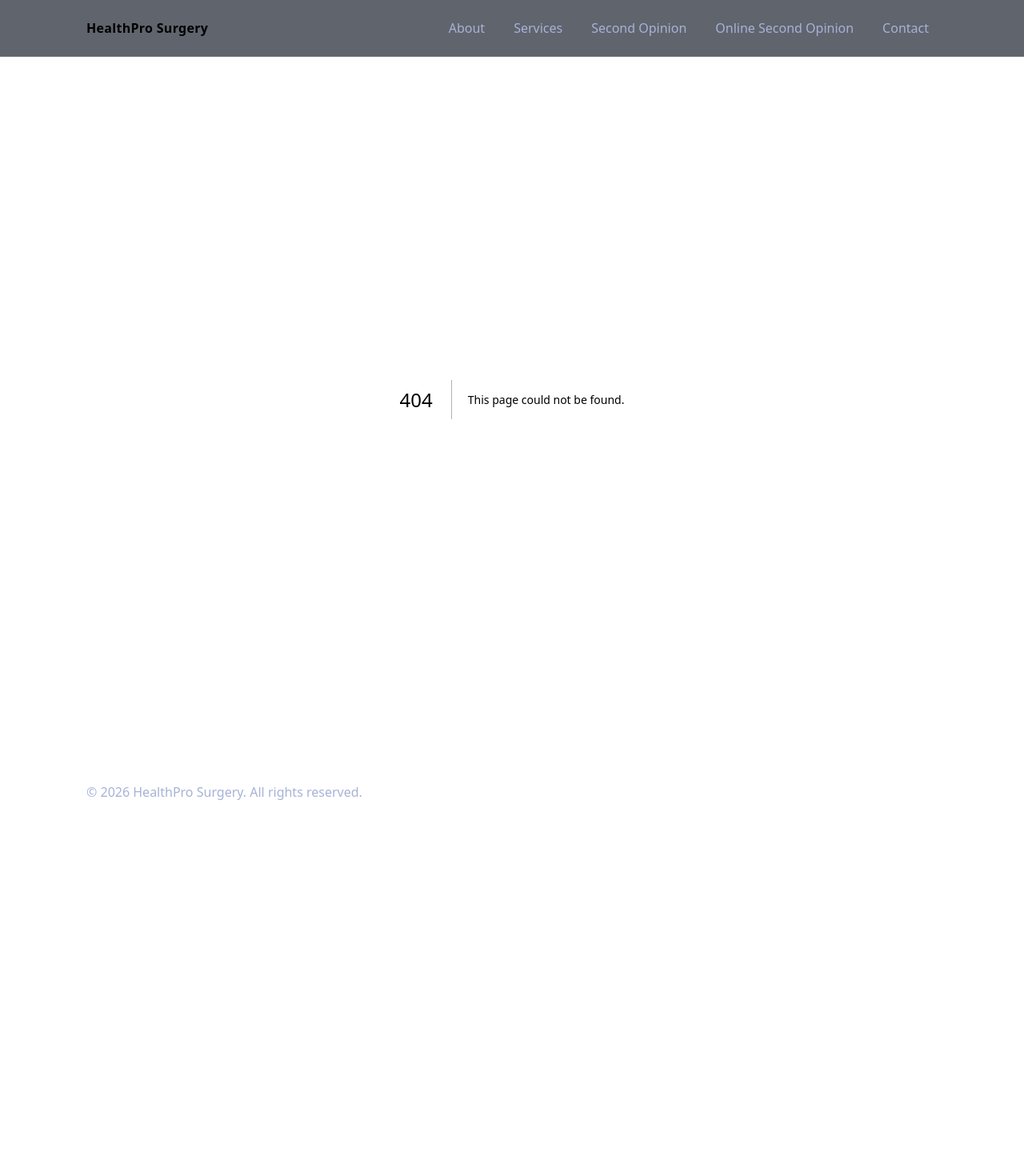
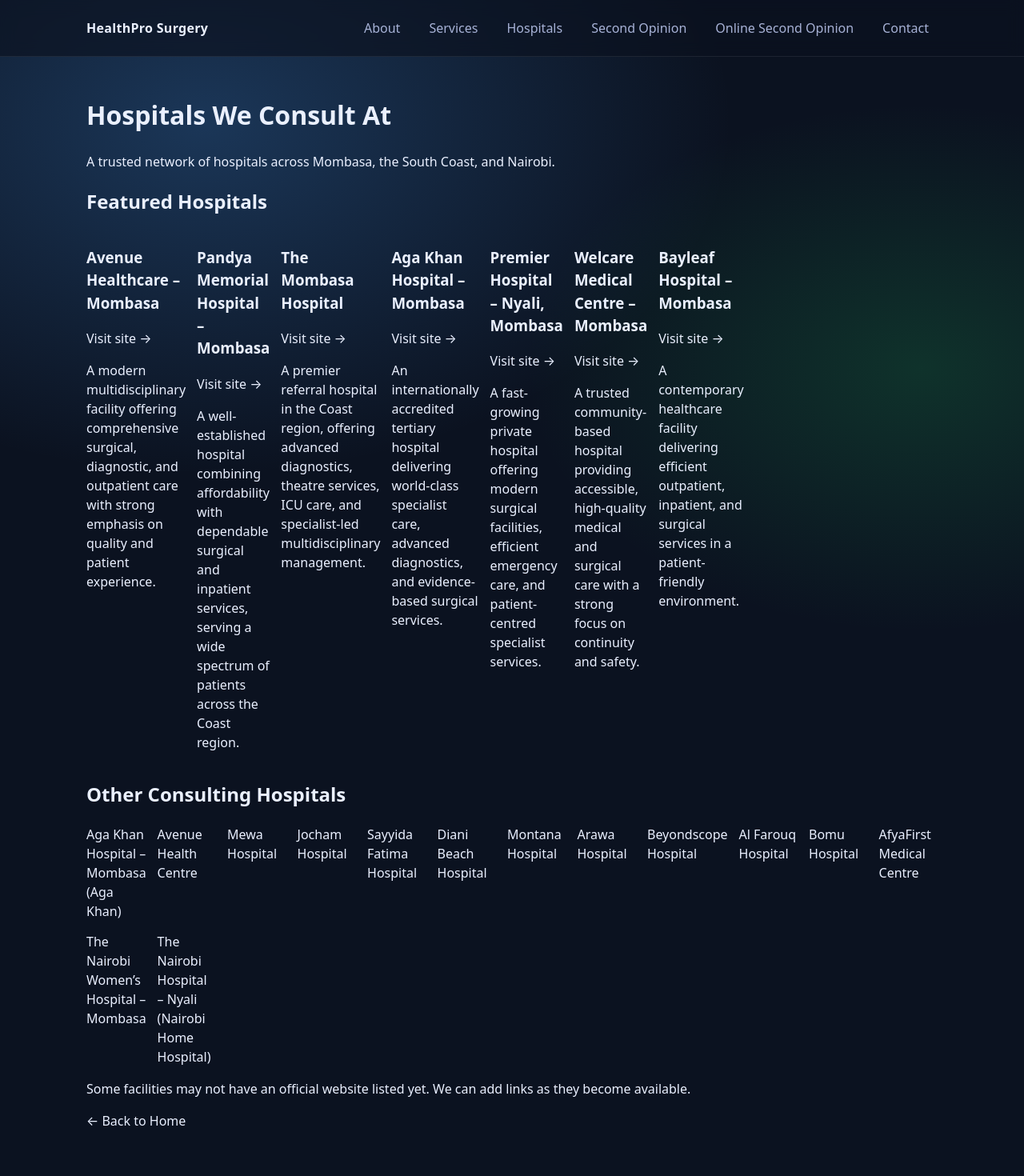
Before and after one commit to johnkinyuadr/healthpro-surgery, a Next.js app: page /consulting-hospitals in a window 1280 px wide. Before the commit this address had no page. Shown: the top 1470 px of the page at 80% size. Before the commit the page ends 1020 px from the top, so only its background shows below. Built offline with nearby package versions, Linux system fonts and the light colour scheme.

Commit message:
Add Hospitals tab and consulting hospitals page

```diff
--- /dev/null
+++ b/app/consulting-hospitals/page.tsx
@@ -0,0 +1,170 @@
+// app/consulting-hospitals/page.tsx
+import Link from "next/link";
+
+type Hospital = {
+  name: string;
+  url?: string;
+  highlight?: boolean;
+  narration?: string;
+};
+
+const HOSPITALS: Hospital[] = [
+  // Highlighted
+  {
+    name: "Avenue Healthcare – Mombasa",
+    url: "https://avenuehealthcare.com",
+    highlight: true,
+    narration:
+      "A modern multidisciplinary facility offering comprehensive surgical, diagnostic, and outpatient care with strong emphasis on quality and patient experience.",
+  },
+  {
+    name: "Pandya Memorial Hospital – Mombasa",
+    url: "https://pandyahospital.org",
+    highlight: true,
+    narration:
+      "A well-established hospital combining affordability with dependable surgical and inpatient services, serving a wide spectrum of patients across the Coast region.",
+  },
+  {
+    name: "The Mombasa Hospital",
+    url: "https://www.themombasahospital.com",
+    highlight: true,
+    narration:
+      "A premier referral hospital in the Coast region, offering advanced diagnostics, theatre services, ICU care, and specialist-led multidisciplinary management.",
+  },
+  {
+    name: "Aga Khan Hospital – Mombasa",
+    url: "https://www.agakhanhospitals.org/mombasa",
+    highlight: true,
+    narration:
+      "An internationally accredited tertiary hospital delivering world-class specialist care, advanced diagnostics, and evidence-based surgical services.",
+  },
+  {
+    name: "Premier Hospital – Nyali, Mombasa",
+    url: "https://premierhospital.co.ke",
+    highlight: true,
+    narration:
+      "A fast-growing private hospital offering modern surgical facilities, efficient emergency care, and patient-centred specialist services.",
+  },
+  {
+    name: "Welcare Medical Centre – Mombasa",
+    url: "https://welcaremedicalcentre.co.ke",
+    highlight: true,
+    narration:
+      "A trusted community-based hospital providing accessible, high-quality medical and surgical care with a strong focus on continuity and safety.",
+  },
+  {
+    name: "Bayleaf Hospital – Mombasa",
+    url: "https://bayleafhospital.com",
+    highlight: true,
+    narration:
+      "A contemporary healthcare facility delivering efficient outpatient, inpatient, and surgical services in a patient-friendly environment.",
+  },
+
+  // Others (links if available; leave url undefined if not sure)
+  { name: "Aga Khan Hospital – Mombasa (Aga Khan)", url: "https://www.agakhanhospitals.org/mombasa" }, // optional duplicate; remove if you prefer
+  { name: "Avenue Health Centre", url: "https://avenuehealthcare.com" }, // optional naming variant
+  { name: "Mewa Hospital" },
+  { name: "Jocham Hospital" },
+  { name: "Sayyida Fatima Hospital" },
+  { name: "Diani Beach Hospital" },
+  { name: "Montana Hospital" },
+  { name: "Arawa Hospital" },
+  { name: "Beyondscope Hospital" },
+  { name: "Al Farouq Hospital" },
+  { name: "Bomu Hospital" },
+  { name: "AfyaFirst Medical Centre" },
+  { name: "The Nairobi Women’s Hospital – Mombasa" },
+  { name: "The Nairobi Hospital – Nyali (Nairobi Home Hospital)" },
+];
+
+function classNames(...c: Array<string | false | undefined>) {
+  return c.filter(Boolean).join(" ");
+}
+
+export default function ConsultingHospitalsPage() {
+  const highlighted = HOSPITALS.filter((h) => h.highlight);
+  const others = HOSPITALS.filter((h) => !h.highlight);
+
+  return (
+    <main className="mx-auto max-w-6xl px-4 py-10">
+      <div className="mb-8">
+        <h1 className="text-3xl font-semibold tracking-tight">
+          Hospitals We Consult At
+        </h1>
+        <p className="mt-2 text-gray-600">
+          A trusted network of hospitals across Mombasa, the South Coast, and Nairobi.
+        </p>
+      </div>
+
+      {/* Highlighted "tabs" */}
+      <section className="mb-10">
+        <h2 className="text-xl font-semibold mb-4">Featured Hospitals</h2>
+
+        <div className="grid gap-4 sm:grid-cols-2 lg:grid-cols-3">
+          {highlighted.map((h) => (
+            <div
+              key={h.name}
+              className="rounded-2xl border border-gray-200 bg-white p-5 shadow-sm hover:shadow-md transition"
+            >
+              <div className="flex items-start justify-between gap-3">
+                <h3 className="text-lg font-semibold leading-snug">{h.name}</h3>
+                {h.url ? (
+                  <a
+                    href={h.url}
+                    target="_blank"
+                    rel="noreferrer"
+                    className="text-sm font-medium text-blue-600 hover:underline whitespace-nowrap"
+                  >
+                    Visit site →
+                  </a>
+                ) : null}
+              </div>
+              {h.narration ? (
+                <p className="mt-3 text-sm text-gray-600 leading-relaxed">
+                  {h.narration}
+                </p>
+              ) : null}
+            </div>
+          ))}
+        </div>
+      </section>
+
+      {/* Other hospitals */}
+      <section className="mb-10">
+        <h2 className="text-xl font-semibold mb-4">Other Consulting Hospitals</h2>
+
+        <div className="grid gap-2 sm:grid-cols-2 lg:grid-cols-3">
+          {others.map((h) => (
+            <div
+              key={h.name}
+              className="rounded-xl border border-gray-200 bg-white px-4 py-3"
+            >
+              {h.url ? (
+                <a
+                  href={h.url}
+                  target="_blank"
+                  rel="noreferrer"
+                  className="text-gray-800 hover:text-blue-600 hover:underline"
+                >
+                  {h.name}
+                </a>
+              ) : (
+                <span className="text-gray-800">{h.name}</span>
+              )}
+            </div>
+          ))}
+        </div>
+
+        <p className="mt-4 text-sm text-gray-500">
+          Some facilities may not have an official website listed yet. We can add links as they become available.
+        </p>
+      </section>
+
+      <div className="border-t pt-6">
+        <Link href="/" className="text-blue-600 hover:underline">
+          ← Back to Home
+        </Link>
+      </div>
+    </main>
+  );
+}
--- a/components/Navbar.tsx
+++ b/components/Navbar.tsx
@@ -11,6 +11,12 @@
         <nav className="links">
           <Link className="link" href="/about">About</Link>
           <Link className="link" href="/services">Services</Link>
+
+          {/* NEW TAB */}
+          <Link className="link" href="/consulting-hospitals">
+            Hospitals
+          </Link>
+
           <Link className="link" href="/second-opinion">Second Opinion</Link>
           <Link className="link" href="/online-second-opinion">Online Second Opinion</Link>
           <Link className="link" href="/contact">Contact</Link>
```
